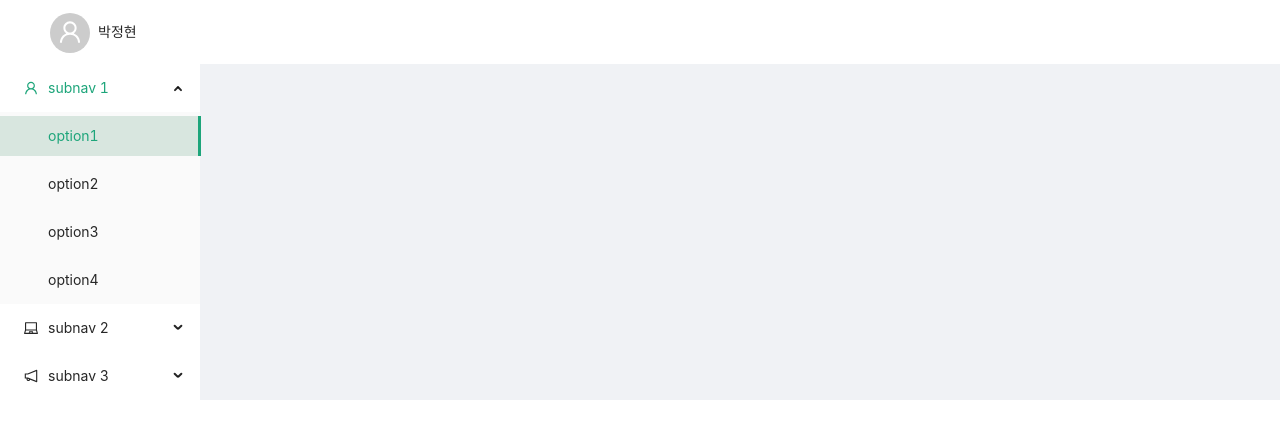
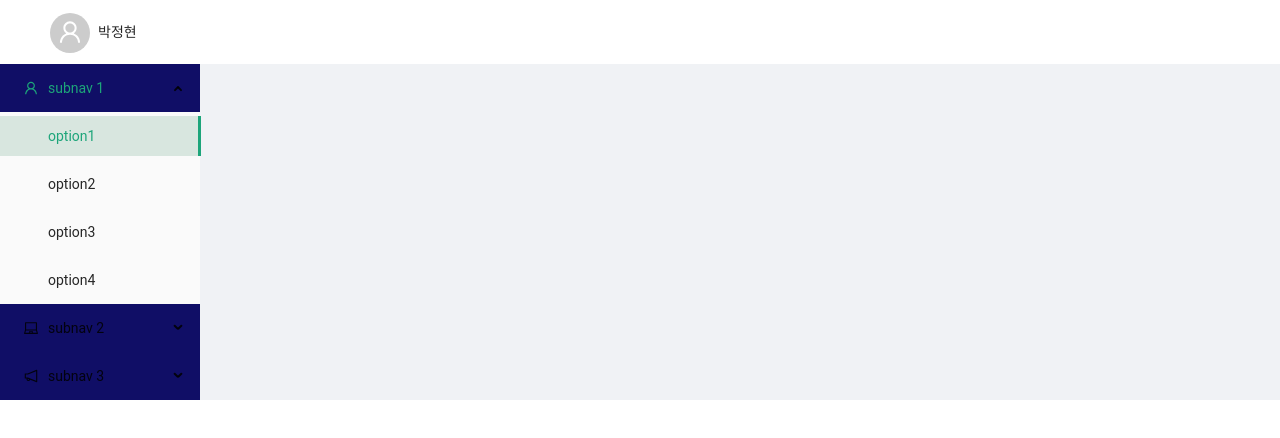
Before and after one commit to mementomoriCarpediem/silvia_react_ParkJunghyun, a React (Create React App) app: page / in a window 1280 px wide. Shown: the top 438 px of the page. Built offline with nearby package versions, Linux system fonts and the light colour scheme.

Commit message:
Modify: global style set

```diff
--- a/src/App.less
+++ b/src/App.less
@@ -1,5 +1,12 @@
 @import '~antd/dist/antd.less';
 
-// .test {
-//   background-color: red;
-// }
+@font-family: 'Roboto', 'Segoe UI', sans-serif;
+@font-size-base: 14px;
+@line-height-base: 22px;
+@component-background: '#100E66';
+
+//layouts
+.userName {
+  font-size: medium;
+  font-weight: 600;
+}
--- a/src/App.tsx
+++ b/src/App.tsx
@@ -1,5 +1,3 @@
-import React from 'react';
-
 import './App.less';
 import Router from './routes';
 
--- a/src/index.css
+++ b/src/index.css
@@ -1,8 +1,6 @@
 body {
   margin: 0;
-  font-family: -apple-system, BlinkMacSystemFont, 'Segoe UI', 'Roboto', 'Oxygen',
-    'Ubuntu', 'Cantarell', 'Fira Sans', 'Droid Sans', 'Helvetica Neue',
-    sans-serif;
+  font-family: 'Roboto', 'Segoe UI', sans-serif;
   -webkit-font-smoothing: antialiased;
   -moz-osx-font-smoothing: grayscale;
 }
```
